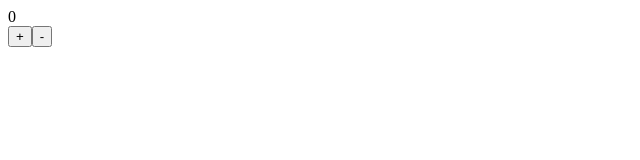
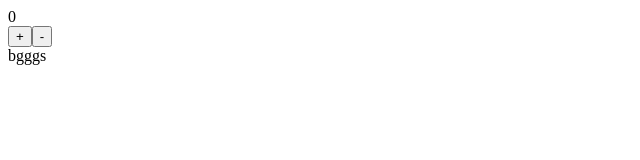
Before and after one commit to SWJBReactStudy/Real_Teacher_Han, a React (Create React App) app: page / in a window 1280 px wide. Shown: the top 160 px of the page, without its empty margins (0-640 px from the left). Built offline with nearby package versions, Linux system fonts and the light colour scheme.

Commit message:
feat: 조건부렌더링

```diff
--- a/src/App.jsx
+++ b/src/App.jsx
@@ -1,13 +1,17 @@
 import React, { useState } from "react";
+import Render from "./Render";
 
 const App = () => {
   const [count, setCount] = useState(0);
+  const [isRender, setIsRender] = useState(true);
 
   return (
     <div>
       <div>{count}</div>
       <button onClick={() => setCount(count + 1)}>+</button>
       <button onClick={() => setCount(count - 1)}>-</button>
+
+      <Render count={[count, setCount]} />
     </div>
   );
 };
--- /dev/null
+++ b/src/Render.jsx
@@ -0,0 +1,9 @@
+import React, { useState } from "react";
+
+const Render = (props) => {
+  let asd = <div>asdasfaf</div>;
+
+  return <div>{props.count[0] ? "asdsad" : "bgggs"}</div>;
+};
+
+export default Render;
```
